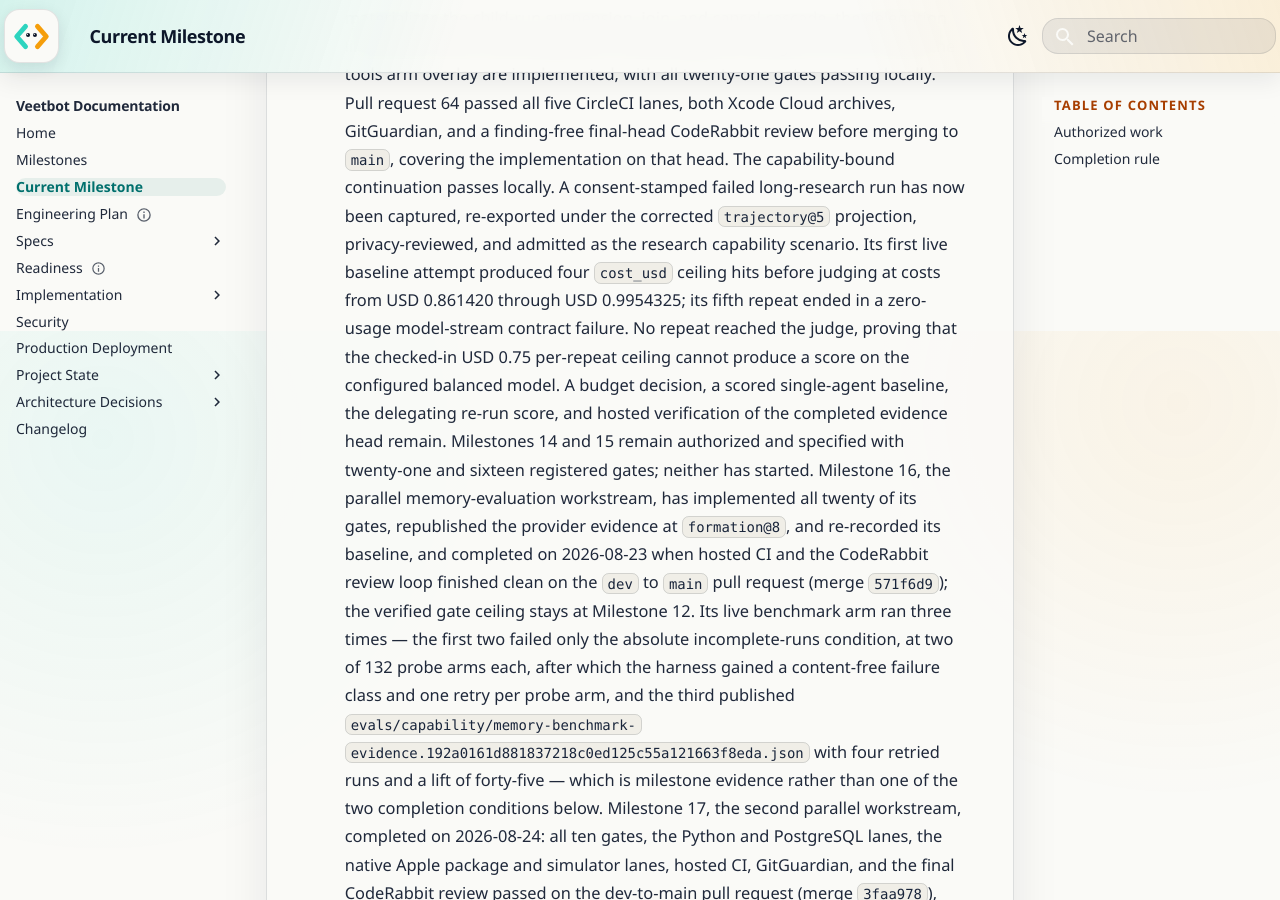
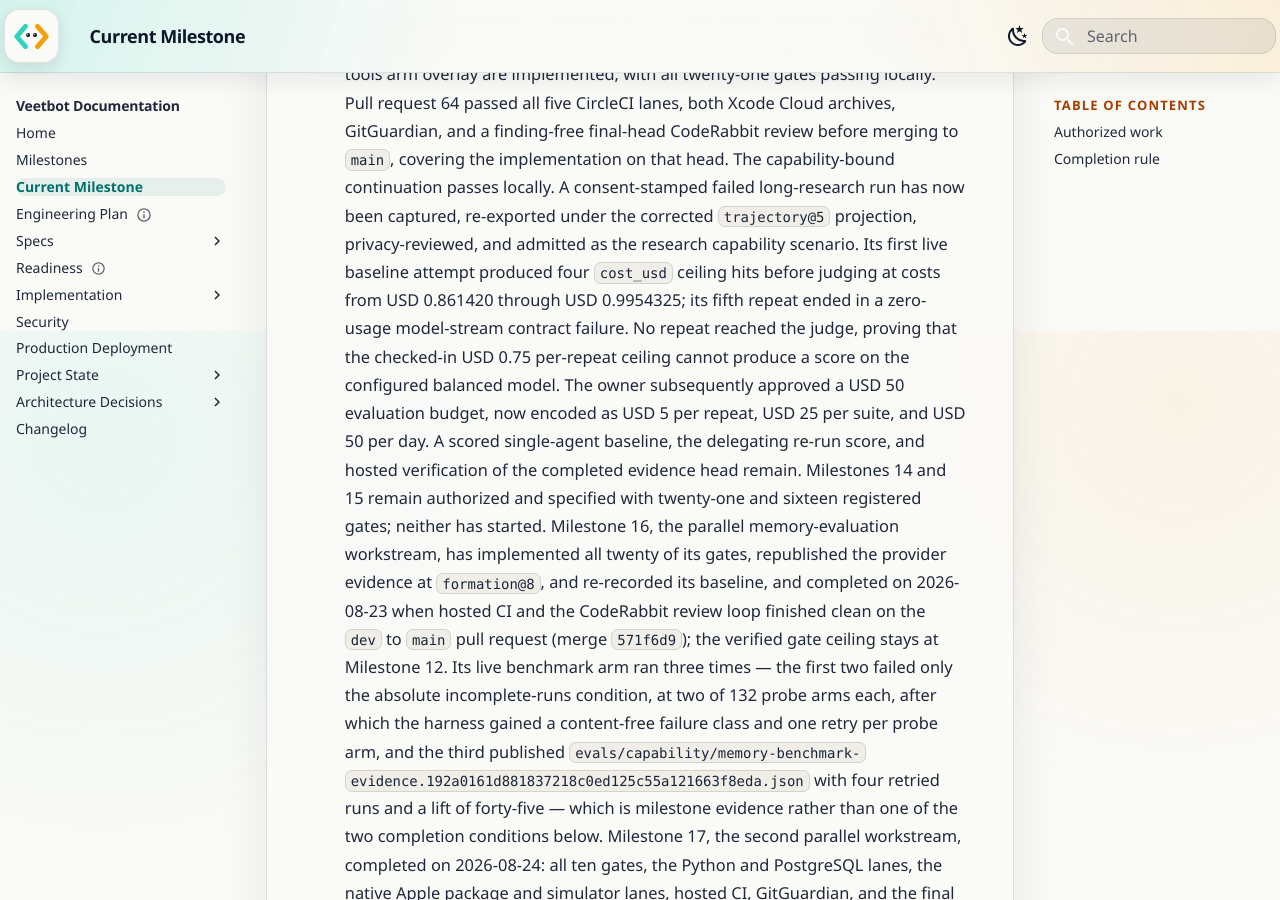
Before and after one commit to avitus/veetbot, an MkDocs documentation site: the page built from docs/plan/current-milestone.md, in a window 1280 px wide and 900 px high, scrolled down 1469 px. Built offline with MkDocs 1.6.1 and Material for MkDocs 9.7.7, drawn with Linux system fonts in a browser that asks for light colours.

Commit message:
eval: raise Milestone 13 live budget
Reading-Lane: A

```diff
--- a/docs/plan/current-milestone.md
+++ b/docs/plan/current-milestone.md
@@ -64,9 +64,10 @@ title: Current Milestone
   judging at costs from USD 0.861420 through USD 0.9954325; its fifth repeat
   ended in a zero-usage model-stream contract failure. No repeat reached the
   judge, proving that the checked-in USD 0.75 per-repeat ceiling cannot produce
-  a score on the configured balanced model. A budget decision, a scored
-  single-agent baseline, the delegating re-run score, and hosted verification
-  of the completed evidence head remain.
+  a score on the configured balanced model. The owner subsequently approved a
+  USD 50 evaluation budget, now encoded as USD 5 per repeat, USD 25 per suite,
+  and USD 50 per day. A scored single-agent baseline, the delegating re-run
+  score, and hosted verification of the completed evidence head remain.
   Milestones 14
   and 15 remain authorized and specified with twenty-one and sixteen
   registered gates; neither has started. Milestone 16, the parallel memory-evaluation
```
Also changed, not shown: docs/changelog.md (+4 -2 lines), docs/status/milestones.md (+0 -1 lines), docs/status/project-state.yaml (+5 -6 lines), 3 other files.
